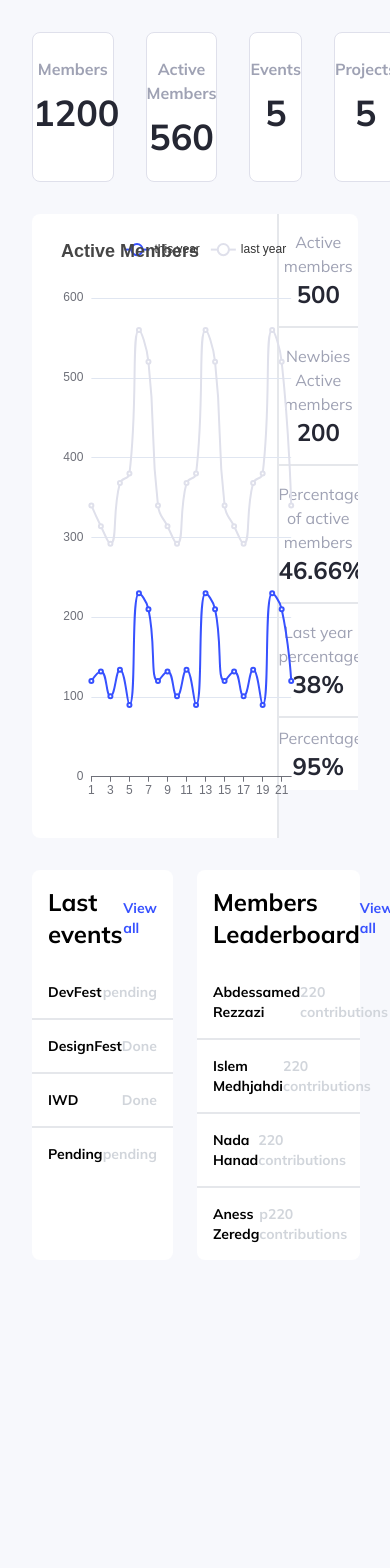
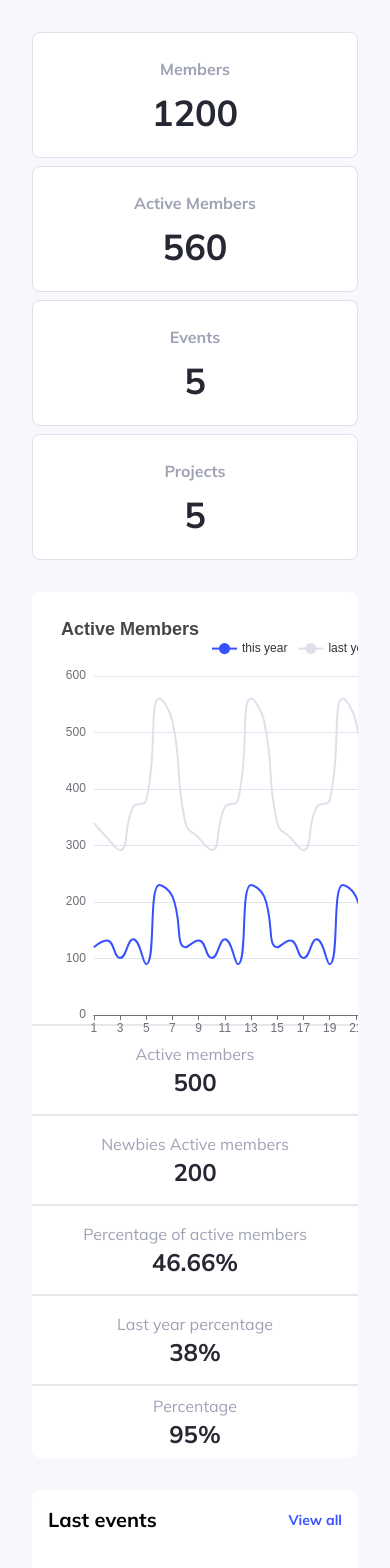
Before and after one commit to amir-coder/gdg-ammp-client, a Next.js app: page /overview in a window 390 px wide. Shown: the top 1568 px of the page. Before the commit the page ends 1292 px from the top, so only its background shows below. Built offline with nearby package versions, Linux system fonts and the light colour scheme.

Commit message:
made it responsive

```diff
--- a/components/StatsCard.js
+++ b/components/StatsCard.js
@@ -1,6 +1,6 @@
 const   StatsCard= ({title,stats}) => {
     return (
-        <div className="stats-card rounded-lg bg-white w-1/4 py-6">
+        <div className="stats-card rounded-lg bg-white w-full ml-0 mb-2 md:w-1/4 py-6">
             <h2 className="font-bold stats-title text-center mb-3">{title}</h2>
             <p className="stats-number font-bold text-center text-4xl">{stats}</p>
         </div>
--- a/src/pages/overview.js
+++ b/src/pages/overview.js
@@ -3,7 +3,7 @@ import Link from "next/link";
 import ReactEcharts from "echarts-for-react";
 const Overview = () => {
 
-
+    // chart options that will be passed to the chart component
     const option = {
         // add a color palette to the chart using colors in global.scss
         color: ['rgba(55, 81, 255, 1)','rgba(223, 224, 235, 1)'],
@@ -15,7 +15,8 @@ const Overview = () => {
         },
         legend: {
           data: ['this year', 'last year'],
-            right: '4%',
+            right: '1%',
+            top: '5%',
 
         },
         grid: {
@@ -39,14 +40,17 @@ const Overview = () => {
             type: 'line',
             stack: 'Total',
             data: [120, 132, 101, 134, 90, 230, 210, 120, 132, 101, 134, 90, 230, 210, 120, 132, 101, 134, 90, 230, 210, 120 ],
-            smooth: true
+            smooth: true,
+            symbol: 'none',
           },
+
           {
             name: 'last year',
             type: 'line',
             stack: 'Total',
             data: [220, 182, 191, 234, 290, 330, 310, 220, 182, 191, 234, 290, 330, 310, 220, 182, 191, 234, 290, 330, 310, 220] ,
-            smooth: true
+            smooth: true,
+            symbol: 'none',
           },
 
         ]
@@ -56,17 +60,22 @@ const Overview = () => {
     return (
         <main className="p-8">
 
-            <header className="stats flex  container space-x-8">
-                <StatsCard title="Members" stats="1200" className="w-1/4"/>
-                <StatsCard title="Active Members" stats="560" className="w-1/4"/>
-                <StatsCard title="Events" stats="5" className="w-1/4"/>
-                <StatsCard title="Projects" stats="5" className="w-1/4"/>
+            {/* the cards at the top */}
+            <header className="stats container md:flex  md:space-x-8 ">
+                <StatsCard title="Members" stats="1200" className=""/>
+                <StatsCard title="Active Members" stats="560" className=""/>
+                <StatsCard title="Events" stats="5" className=""/>
+                <StatsCard title="Projects" stats="5" className=""/>
             </header>
-            <section className=" my-8 container flex rounded-lg overflow-hidden ">
-                <div className="chart bg-white w-3/4" >
+
+            {/* the chart and the stats cards section */}
+            <section className=" my-8 container divide-x-0 md:divide-x-2 divide-y-2 md:divide-y-0 md:flex rounded-lg overflow-hidden ">
+                {/* the chart */}
+                <div className="chart bg-white  md:w-3/4" >
                     <ReactEcharts option={option}  />
                 </div>
-                <aside className=" w-1/4  border-l-2">
+                {/* the stats cards */}
+                <aside className="  md:flex-col md:w-1/4 ">
                     <div className="inline-card bg-white text-center border-b-2 py-4">
                         <p className="stats-title">Active members</p>
                         <h2 className="stats-number text-2xl font-bold ">500</h2>
@@ -89,10 +98,13 @@ const Overview = () => {
                     </div>
                 </aside>
             </section>
-            <section className="tables container flex  gap-6">
-                <div className="basic-table bg-white w-1/2 rounded-lg">
-                    <div className="table-head flex justify-between p-4 items-center">
-                            <h2 className="text-2xl font-bold">Last events</h2>
+
+            {/* the tables section */}
+            <section className="tables container  md:flex  gap-6">
+                {/* the last events table */}
+                <div className="basic-table bg-white md:w-1/2 mb-8 md:mb-0 rounded-lg">
+                    <div className="table-head mb-3 flex justify-between p-4 items-center">
+                            <h2 className="text-xl md:text-2xl font-bold">Last events</h2>
                         <Link className="all-link" href="#">
                         <p className="text-sm font-semibold ">View all</p>
                         </Link>
@@ -114,9 +126,10 @@ const Overview = () => {
                         <p className=" text-sm font-semibold  text-gray-300 ">pending</p>
                     </div>
                 </div>
-                <div className="basic-table bg-white w-1/2 rounded-lg">
-                    <div className="table-head flex justify-between  items-center p-4">
-                        <h2 className="text-2xl font-bold">Members Leaderboard</h2>
+                {/* the members leaderboard table */}
+                <div className="basic-table bg-white md:w-1/2 rounded-lg">
+                    <div className="table-head mb-3 flex justify-between  items-center p-4">
+                        <h2 className=" text-xl md:text-2xl font-bold">Members Leaderboard</h2>
                         <Link className="all-link" href="#">
                         <p className="text-sm font-semibold ">View all</p>
                         </Link>
--- a/src/styles/globals.css
+++ b/src/styles/globals.css
@@ -9,7 +9,7 @@
   --dark-text:rgba(37, 39, 51, 1);
   --purple-blue:rgba(55, 81, 255, 1);
   --blue:rgba(33, 72, 192, 1);
-
+  --light-gray:rgba(223, 224, 235, 1)
 }
 
 *{
@@ -52,10 +52,15 @@ body {
 
 
 .echarts-for-react{
-  height: 100% !important;
+  height: 432px !important;
   padding: 24px !important;
 }
+
+
 
 .all-link{
   color: var(--purple-blue)
 }
+.all-link:hover{
+  color: var(--blue)
+}
```
